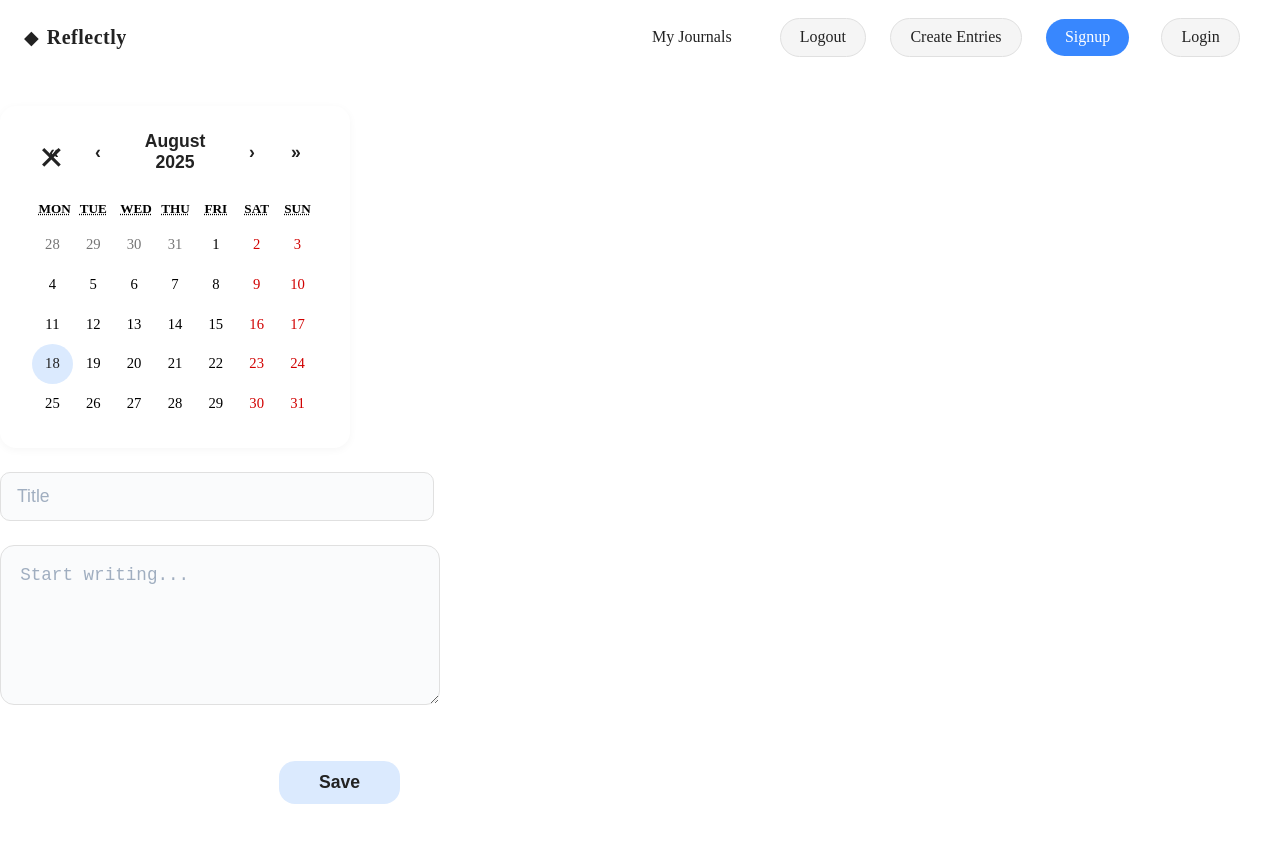
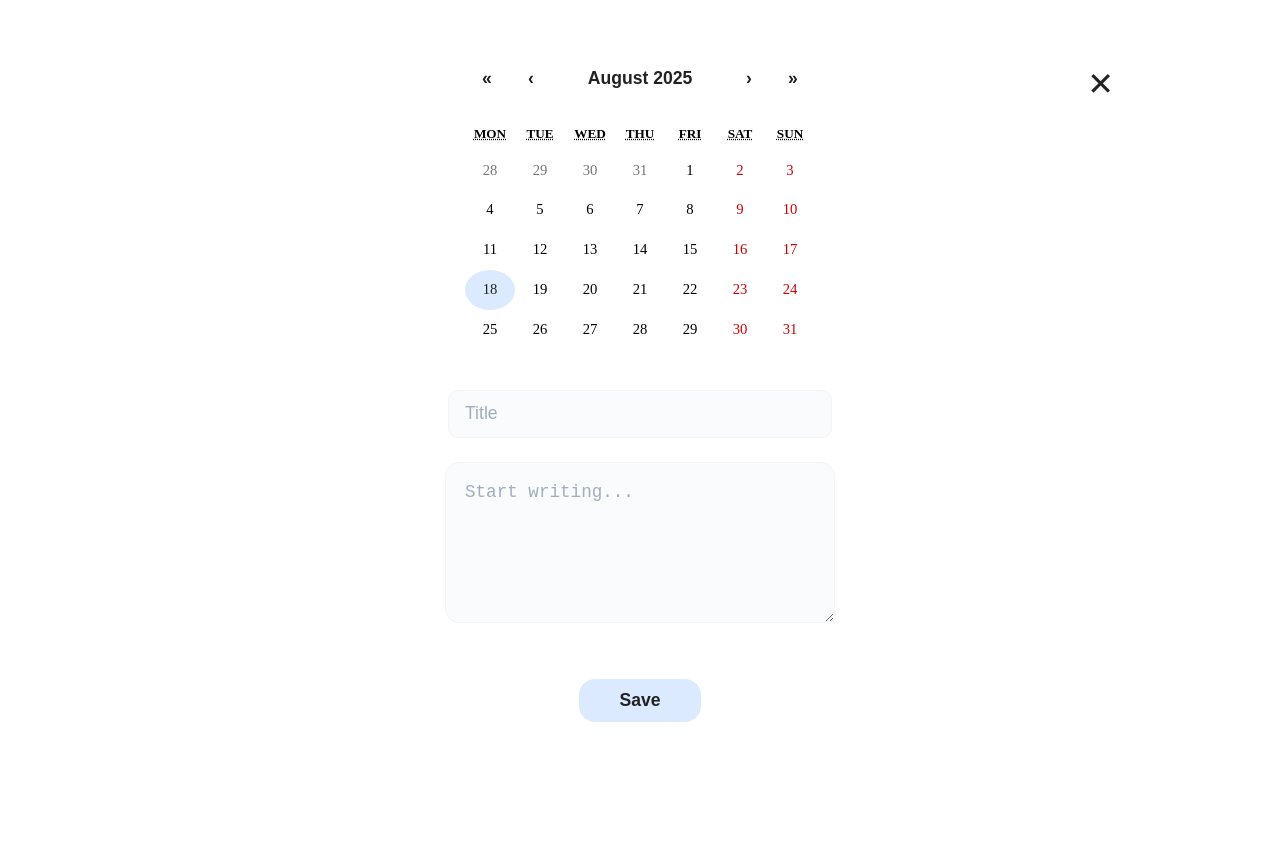
Before and after one commit to Kailash-03/Journal-App-Frontend, a React (Vite) app: page /create-entry in a window 1280 px wide. Shown: the top 842 px of the page. Built offline with nearby package versions, Linux system fonts and the light colour scheme.

Commit message:
added default value in context, completed the create Entry page, added condition based header rendering

```diff
--- a/pages/CreateEntry.jsx
+++ b/pages/CreateEntry.jsx
@@ -44,14 +44,13 @@ const CreateEntry = () => {
       >
         &#10005;
       </button>
-      <div className="entry-flex-wrapper">
-        <div className="calendar-wrapper">
+      <form className="new-entry-form-vertical" onSubmit={handleSubmit}>
+        <div className="calendar-wrapper-vertical">
           <Calendar
             onChange={setDate}
             value={date}
           />
         </div>
-        <form className="new-entry-form" onSubmit={handleSubmit}>
         <input
           className="entry-brief-input"
           type="text"
@@ -67,9 +66,8 @@ const CreateEntry = () => {
           onChange={e => setDescription(e.target.value)}
           required
         />
-          <button type="submit" className="entry-save-btn">Save</button>
+        <button type="submit" className="entry-save-btn-vertical">Save</button>
       </form>
-      </div>
     </div>
   )
 }
--- a/pages/Login.jsx
+++ b/pages/Login.jsx
@@ -24,7 +24,7 @@ const Login = () => {
       setIsAuthenticated(true);
       console.log("Login successful:", response.data);
       toast.success("Login successful");
-      <navigate to="/" />;
+      // <navigate to="/" />;
     } catch (error) {
       console.log("Login error:", error.response?.data?.error || error.message || error);
       toast.error(error.response?.data?.error || "Some internal error occurred");
@@ -36,7 +36,7 @@ const Login = () => {
   }
 
   if(isAuthenticated) {
-    return <Navigate to="/userDetails" />;
+    return <Navigate to="/journals" />;
   }
   return (
     <div className="login-page">
--- a/src/App.jsx
+++ b/src/App.jsx
@@ -1,6 +1,6 @@
-import { createContext, useState } from 'react'
+import { createContext, use, useState } from 'react'
 import React from 'react'
-import {BrowserRouter as Router, Routes, Route, Link} from 'react-router-dom'
+import {Routes, Route, useLocation} from 'react-router-dom'
 import { Toaster } from 'react-hot-toast'
 import HomeComp from '../pages/HomeComp'
 import Header from '../pages/Header'
@@ -11,14 +11,19 @@ import Entries from '../pages/Entries'
 import CreateEntry from '../pages/CreateEntry'
 
 export const path = "https://journal-app-backend-2v23.onrender.com/api/v1";
-export const userContext = createContext();
+export const userContext = createContext({ isAuthenticated: false });
+
+
+
 function App() {
+  const location = useLocation();
+  const notIncludeHeaders = ["/create-entry"];
 
+  const showHeader = notIncludeHeaders.includes(location.pathname) ? false : true;
   const [isAuthenticated, setIsAuthenticated] = useState(false);
   return (
     <userContext.Provider value={{isAuthenticated,setIsAuthenticated}} >
-    <Router>
-      <Header/>
+      {showHeader && <Header/>}
       <Routes>
       <Route path="/" element={<HomeComp/>} />
       {/* <Route path="/userDetails" element={<UserDetails/>} /> */}
@@ -28,7 +33,6 @@ function App() {
       <Route path="/create-entry" element={<CreateEntry/>} />
       </Routes>
       <Toaster/>
-    </Router>
     </userContext.Provider>
   )
 }
--- a/src/main.jsx
+++ b/src/main.jsx
@@ -1,7 +1,10 @@
 import React from 'react'
 import { createRoot } from 'react-dom/client'
 import App from './App.jsx'
+import {BrowserRouter as Router} from 'react-router-dom'
 
 createRoot(document.getElementById('root')).render(
+    <Router>
     <App />
+    </Router>
 )
--- a/styles/CreateEntry.css
+++ b/styles/CreateEntry.css
@@ -47,8 +47,8 @@
 }
 .close-btn {
   position: absolute;
-  top: 2rem;
-  left: 2rem;
+  top: 0.5rem;
+  right: 10rem;
   background: none;
   border: none;
   font-size: 2rem;
@@ -80,18 +80,28 @@
   width: 400px;
   margin-top: 1.5rem;
 }
+.new-entry-form-vertical {
+  display: flex;
+  flex-direction: column;
+  align-items: center;
+  margin-top: 3.5rem;
+  width: 100%;
+}
 .calendar-wrapper {
   margin-top: 1.5rem;
   /* Optional: shrink calendar size */
 }
-.calendar-wrapper .react-calendar {
+.calendar-wrapper-vertical {
+  margin-bottom: 2.5rem;
+}
+.calendar-wrapper-vertical .react-calendar {
   border: none;
   font-family: inherit;
   font-size: 1.1rem;
   background: #fff;
-  box-shadow: 0 2px 8px rgba(0,0,0,0.04);
-  border-radius: 16px;
-  padding: 1.5rem 2rem;
+  box-shadow: none;
+  border-radius: 0;
+  padding: 0;
 }
 .react-calendar__navigation button {
   font-weight: 700;
@@ -111,9 +121,10 @@
   border-radius: 50%;
 }
 .entry-brief-input {
-  width: 100%;
+  width: 350px;
+  max-width: 90vw;
   padding: 0.8rem 1rem;
-  border: 1px solid #e0e0e0;
+  border: 1px solid #f3f4f6;
   border-radius: 10px;
   font-size: 1.1rem;
   background: #fafbfc;
@@ -126,9 +137,10 @@
   font-size: 1.1rem;
 }
 .entry-textarea {
-  width: 100%;
+  width: 350px;
+  max-width: 90vw;
   min-height: 120px;
-  border: 1px solid #e0e0e0;
+  border: 1px solid #f3f4f6;
   border-radius: 14px;
   padding: 1.2rem;
   font-size: 1.1rem;
@@ -160,3 +172,21 @@
   background: #3887fe;
   color: #fff;
 }
+.entry-save-btn-vertical {
+  background: #dbeafe;
+  color: #222;
+  border: none;
+  border-radius: 16px;
+  padding: 0.7rem 2.5rem;
+  font-size: 1.1rem;
+  font-weight: 600;
+  cursor: pointer;
+  margin-top: 1rem;
+  margin-bottom: 0;
+  /* align-self: flex-end; */
+  transition: background 0.2s;
+}
+.entry-save-btn-vertical:hover {
+  background: #3887fe;
+  color: #fff;
+}
```
Lines whose indentation alone changed are shown as unchanged.
